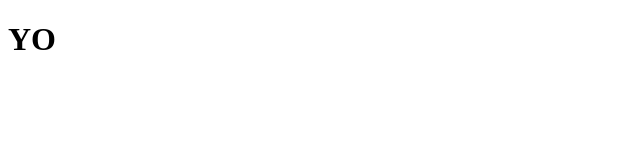
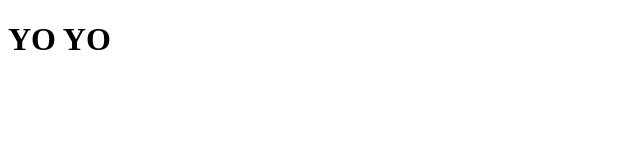
Before and after one commit to BTapelu/FIT3179, a plain HTML site: page Intro/index.html in a window 1280 px wide. Shown: the full height of the page, 0-640 px from the left. Drawn offline with Linux system fonts and the light colour scheme.

Commit message:
Updated intro folder

```diff
--- a/Intro/index.html
+++ b/Intro/index.html
@@ -6,6 +6,6 @@
     <title>Document</title>
 </head>
 <body>
-    <h1>YO</h1>
+    <h1>YO YO</h1>
 </body>
 </html>
```
